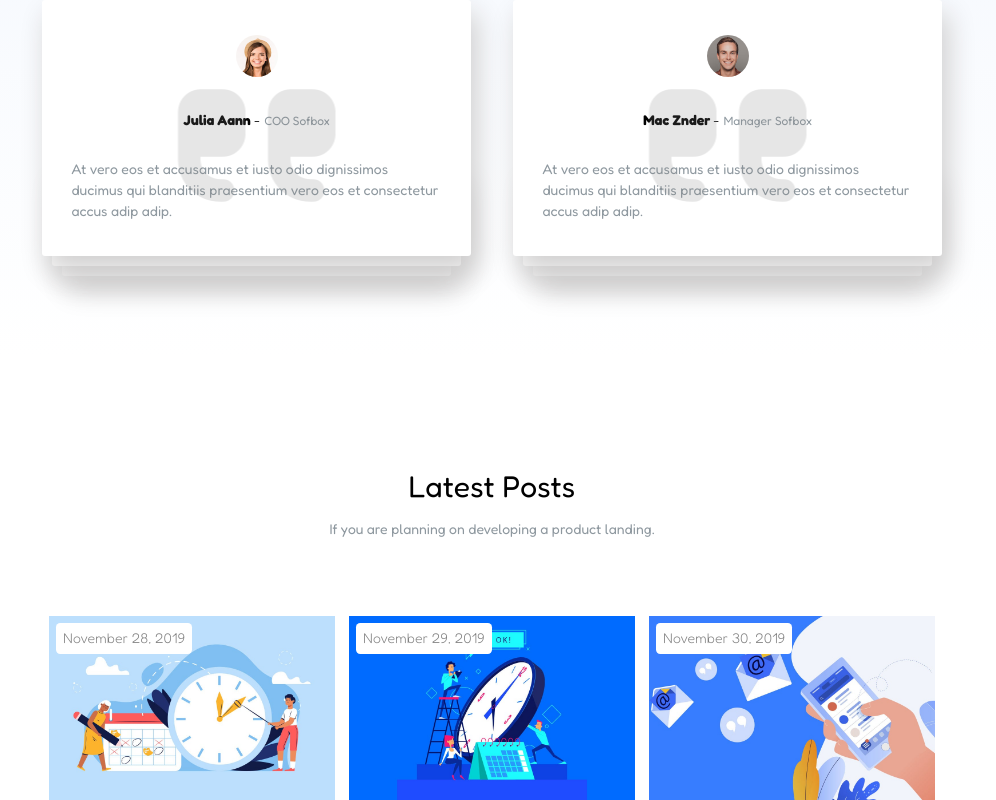
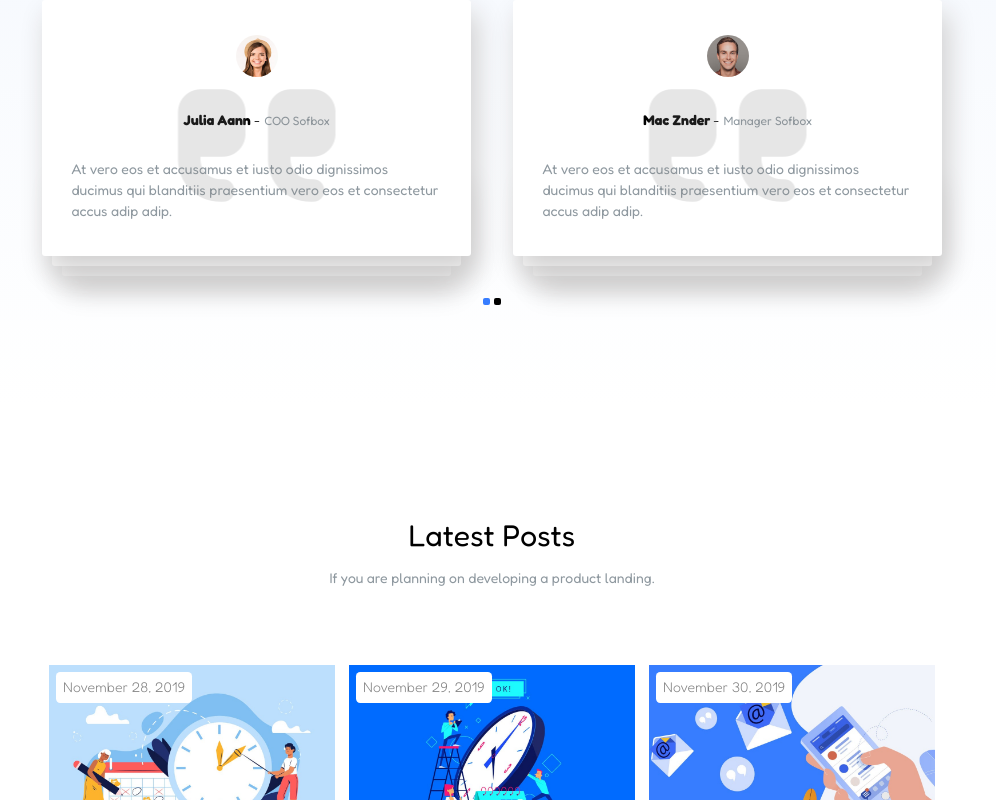
Before and after one commit to MGPasinetti/proj-html-vuejs, a Vue app: page / in a window 1280 px wide. Shown: the part 2215-3015 px from the top of the page, without its empty margins (148-1144 px from the left). Built offline with nearby package versions, Linux system fonts and the light colour scheme.

Commit message:
testimonials-sec layout fixed

```diff
--- a/src/components/TestimonialsSec.vue
+++ b/src/components/TestimonialsSec.vue
@@ -10,9 +10,9 @@
             <div class="testimonials-grid">
                 <CardTestimonial v-for="card in arrTestimonials" :key="card.name" :card-data="card"/>
             </div>
-            <div class="active-squares">
-                <span></span>
-                <span></span>
+            <div class="square-group" style="display: flex; gap: .3rem;">
+                <div class="first-square" style="width: .5rem; height: .5rem; background-color: #377DFF; border-radius: 2px;"></div>
+                <div class="second-square" style="width: .5rem; height: .5rem; background-color: black; border-radius: 2px;"></div>
             </div>
       </div>
     </div>
@@ -69,6 +69,7 @@ export default {
         .testimonials-grid {
             display: flex;
             gap: 3rem;
+            margin-bottom: 3rem;
         }
     }
 }
```
